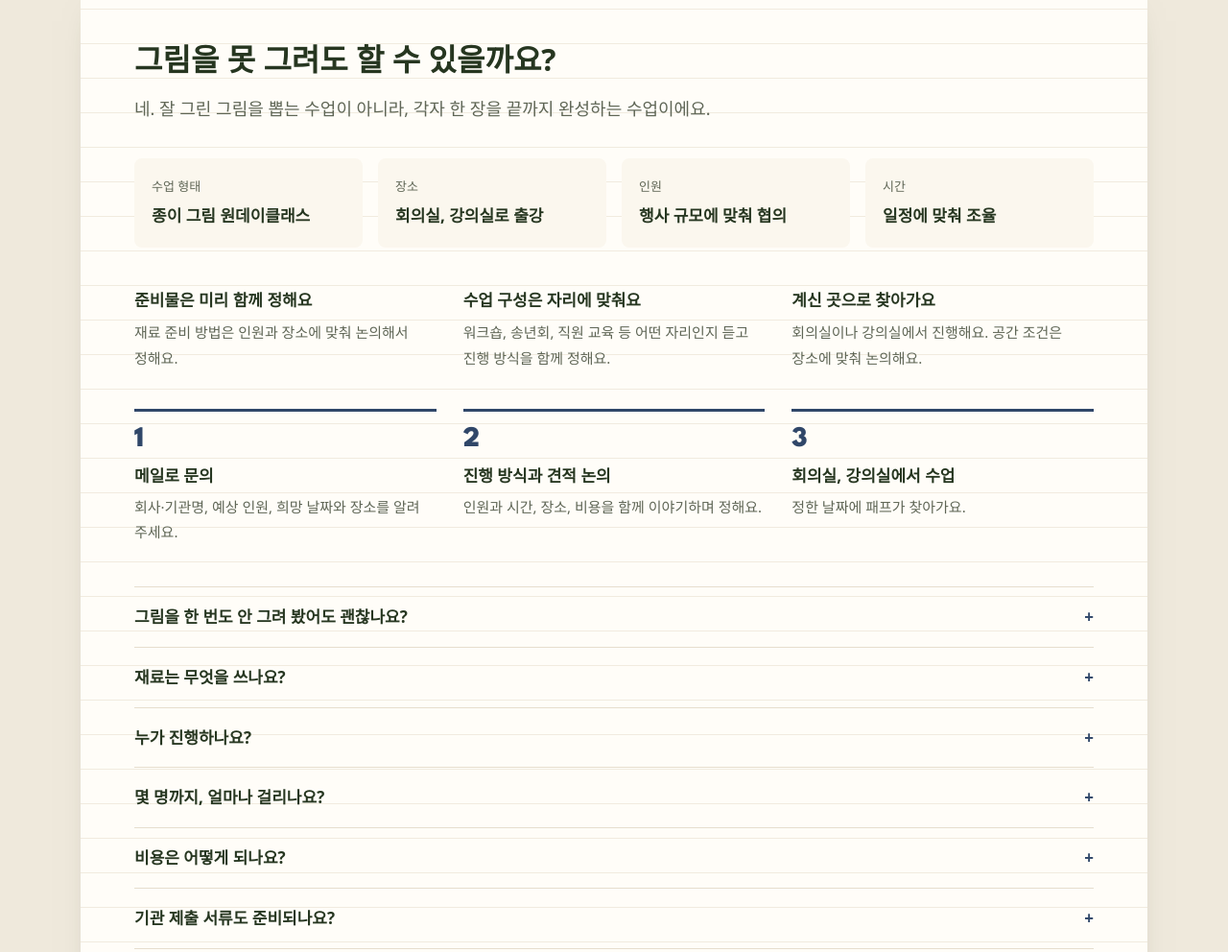
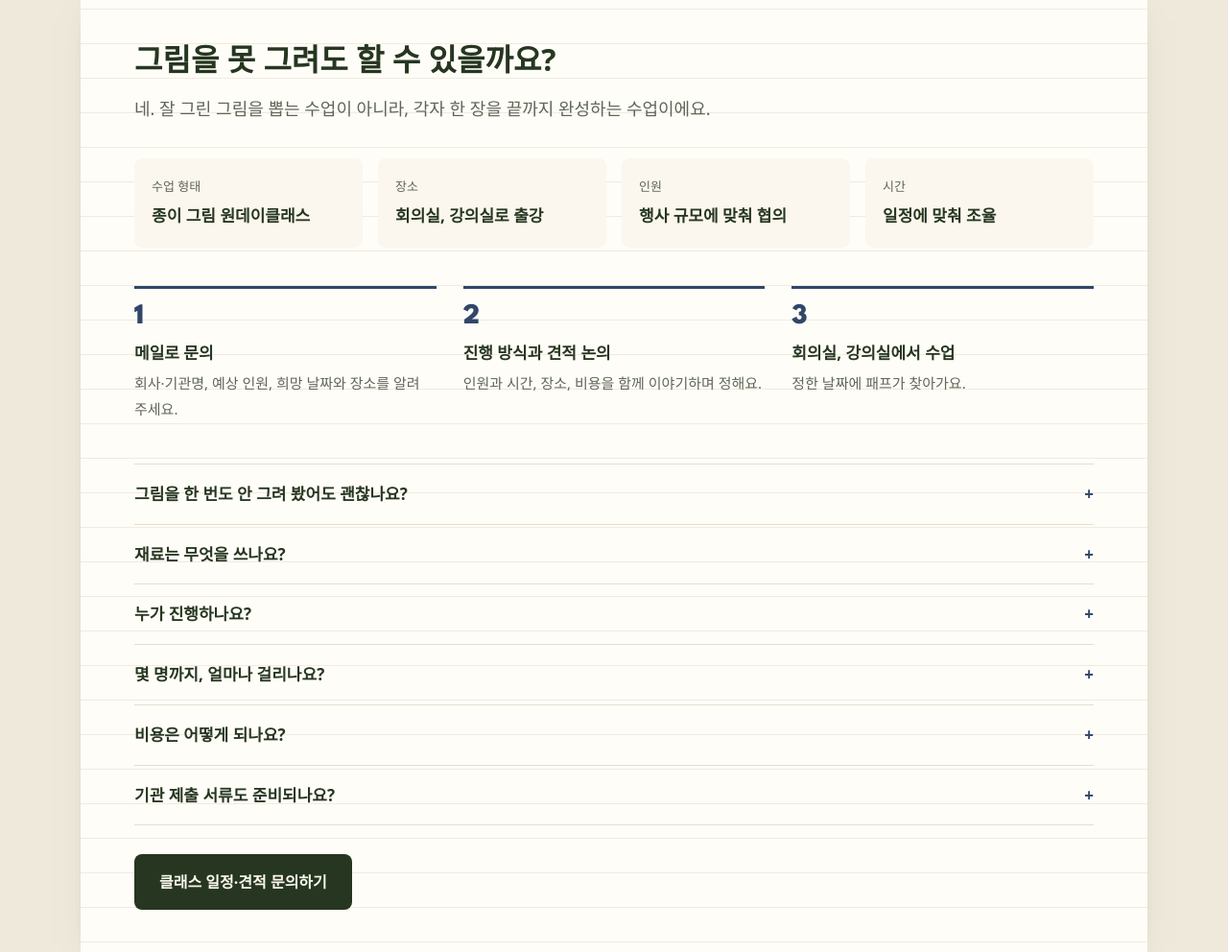
Before and after one commit to storystudioofficial-hue/paterson-homepage-draft, an Astro site: page / in a window 1280 px wide. Shown: the part 8497-9489 px from the top of the page at 96% size. Built offline with nearby package versions, Linux system fonts and the light colour scheme; Astro itself is replaced by a stand-in of ours; no server answers; a web font is replaced by a local one.

Commit message:
클래스 소개에서 안내 3칸 제거
Co-Authored-By: Claude Opus 5.5 <noreply@anthropic.com>

```diff
--- a/src/pages/index.astro
+++ b/src/pages/index.astro
@@ -294,12 +294,6 @@ const jsonLd = {
         <div><dt>시간</dt><dd>일정에 맞춰 조율</dd></div>
       </dl>
 
-      <div class="cols3">
-        <div><h4>준비물은 미리 함께 정해요</h4><p>재료 준비 방법은 인원과 장소에 맞춰 논의해서 정해요.</p></div>
-        <div><h4>수업 구성은 자리에 맞춰요</h4><p>워크숍, 송년회, 직원 교육 등 어떤 자리인지 듣고 진행 방식을 함께 정해요.</p></div>
-        <div><h4>계신 곳으로 찾아가요</h4><p>회의실이나 강의실에서 진행해요. 공간 조건은 장소에 맞춰 논의해요.</p></div>
-      </div>
-
       <ol class="steps">
         <li><b>메일로 문의</b>회사·기관명, 예상 인원, 희망 날짜와 장소를 알려 주세요.</li>
         <li><b>진행 방식과 견적 논의</b>인원과 시간, 장소, 비용을 함께 이야기하며 정해요.</li>
```
